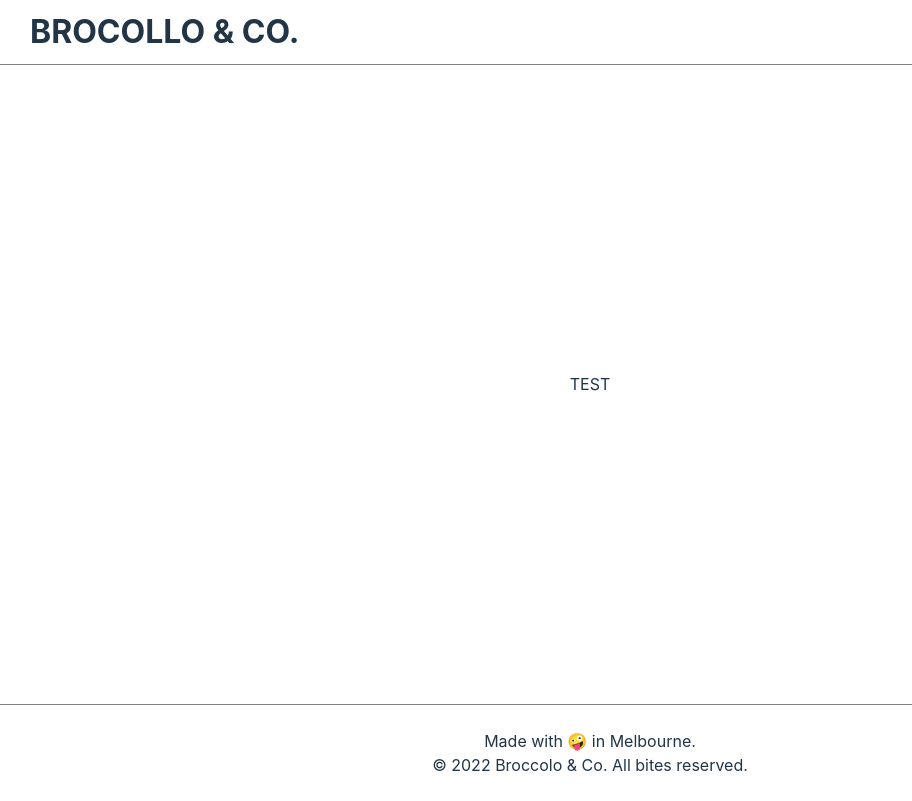
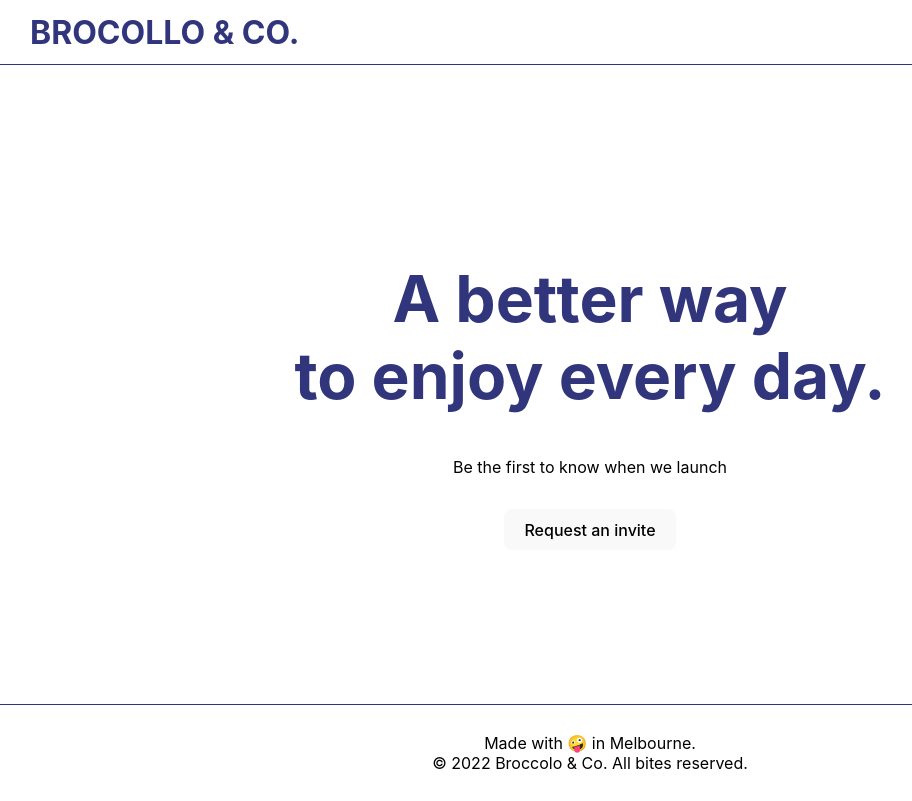
Before and after one commit to bviala/blq-test, a React (Vite) app: page / in a window 1280 px wide. Shown: the whole page, without its empty margins (50-962 px from the left). Built offline with nearby package versions, Linux system fonts and the light colour scheme.

Commit message:
basic theme

```diff
--- a/src/components/Footer/Footer.module.css
+++ b/src/components/Footer/Footer.module.css
@@ -1,5 +1,5 @@
 .footer {
-    border-top: 1px solid grey;
+    border-top: 1px solid var(--border-color);
     display: flex;
     flex-direction: column;
     justify-content: center;
--- a/src/components/Header/Header.module.css
+++ b/src/components/Header/Header.module.css
@@ -4,7 +4,7 @@
     right: 0;
     left: 0;
     height: var(--header-height);
-    border-bottom: 1px solid grey;
+    border-bottom: 1px solid var(--border-color);
     display: flex;
     align-items: center;
 }
--- a/src/components/Header/Header.tsx
+++ b/src/components/Header/Header.tsx
@@ -3,7 +3,7 @@ import classes from './Header.module.css'
 const Header = () => {
     return (
     <header className={classes.header}>
-        <h1>
+        <h1 className='primary--text'>
             Brocollo & Co.
         </h1>
     </header>
--- a/src/components/Main/Main.module.css
+++ b/src/components/Main/Main.module.css
@@ -4,6 +4,16 @@
   min-height: calc(100% - var(--header-height) - var(--footer-height));
   box-sizing: border-box;
   display: flex;
+  flex-direction: column;
   align-items: center;
   justify-content: center;
 }
+
+.main h1 {
+  text-align: center;
+  font-size: 4rem;
+}
+
+.main button {
+  margin-top: 2rem;
+}
--- a/src/components/Main/Main.tsx
+++ b/src/components/Main/Main.tsx
@@ -3,7 +3,9 @@ import classes from './Main.module.css'
 const Main = () => {
     return (
         <main className={classes.main}>
-            TEST
+            <h1 className='primary--text'>A better way <br/>to enjoy every day.</h1>
+            <p>Be the first to know when we launch</p>
+            <button>Request an invite</button>
         </main>
     )
 }
--- a/src/index.css
+++ b/src/index.css
@@ -2,14 +2,14 @@
   --header-height: 4rem;
   --footer-height: 6rem;
 
+  --primary-color: #31357c;
+  --grey: #383943;
+  --border-color: var(--primary-color);
+
+  color: var(--gre);
+  background-color: #ffffff;
+
   font-family: Inter, Avenir, Helvetica, Arial, sans-serif;
-  font-size: 16px;
-  line-height: 24px;
-  font-weight: 400;
-
-  color-scheme: light dark;
-  color: rgba(255, 255, 255, 0.87);
-  background-color: #242424;
 
   font-synthesis: none;
   text-rendering: optimizeLegibility;
@@ -18,19 +18,6 @@
   -webkit-text-size-adjust: 100%;
 
   height: 100%;
-}
-
-a {
-  font-weight: 500;
-  color: #646cff;
-  text-decoration: inherit;
-}
-a:hover {
-  color: #535bf2;
-}
-
-p {
-  margin: 0;
 }
 
 body {
@@ -47,6 +34,10 @@ body {
   width: 100%;
 }
 
+p {
+  margin: 0;
+}
+
 button {
   border-radius: 8px;
   border: 1px solid transparent;
@@ -54,27 +45,18 @@ button {
   font-size: 1em;
   font-weight: 500;
   font-family: inherit;
-  background-color: #1a1a1a;
+  background-color: #f9f9f9;
   cursor: pointer;
   transition: border-color 0.25s;
 }
 button:hover {
-  border-color: #646cff;
+  border-color: var(--primary-color);
 }
 button:focus,
 button:focus-visible {
   outline: 4px auto -webkit-focus-ring-color;
 }
 
-@media (prefers-color-scheme: light) {
-  :root {
-    color: #213547;
-    background-color: #ffffff;
-  }
-  a:hover {
-    color: #747bff;
-  }
-  button {
-    background-color: #f9f9f9;
-  }
+.primary--text {
+  color: var(--primary-color);
 }
```
